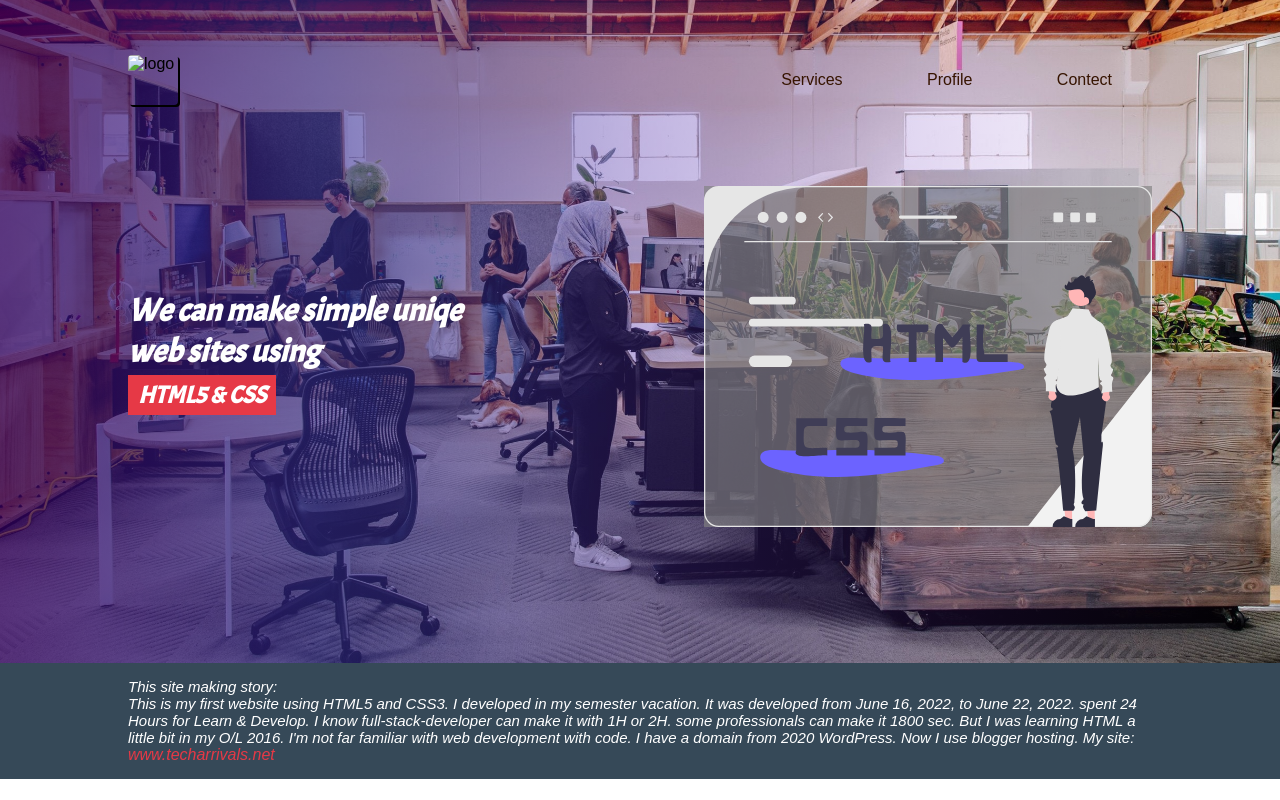
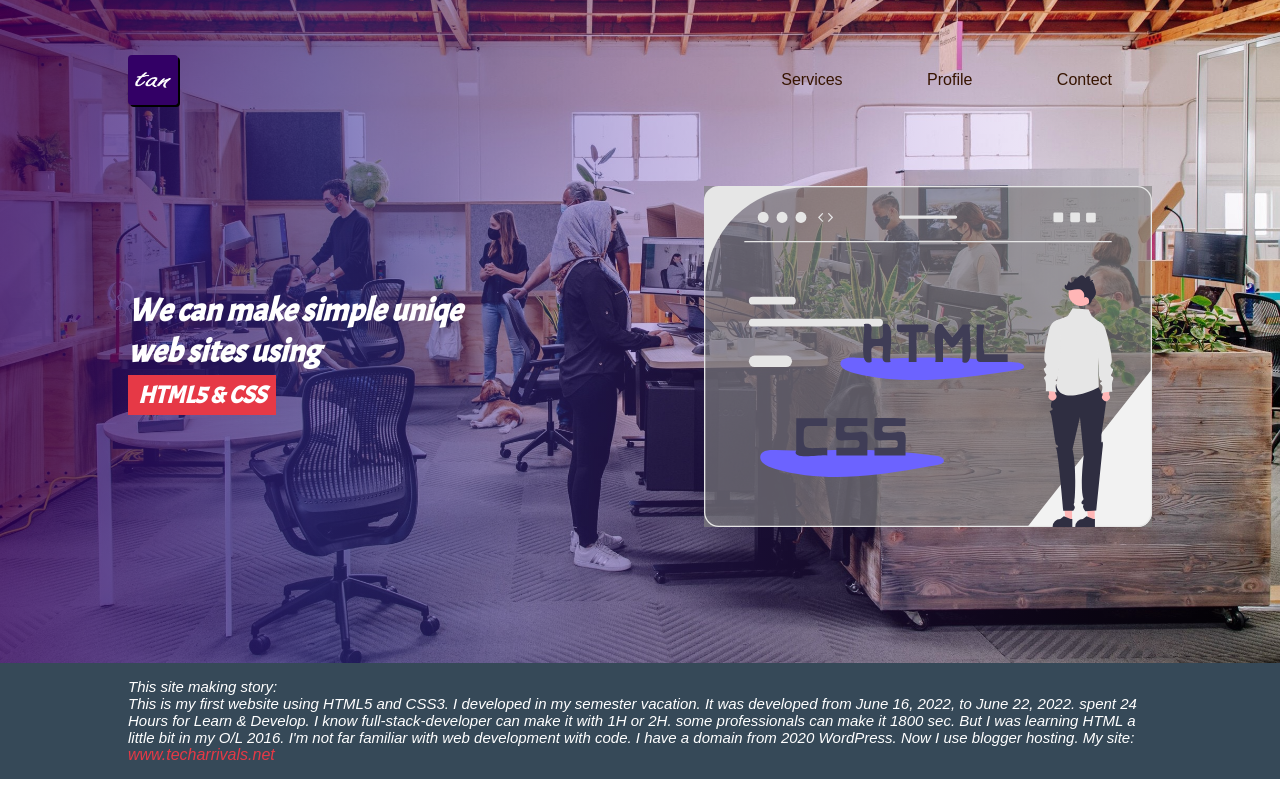
Before and after one commit to Aneekq/First-web-dev, a plain HTML site: page index.html in a window 1280 px wide. Drawn offline with Linux system fonts and the light colour scheme.

Commit message:
Update index.html

```diff
--- a/index.html
+++ b/index.html
@@ -4,14 +4,14 @@
     <title>IT Solutions & Services Company</title>
 <meta name="viewport" content="width=device-width, initial-scale=1">
 <link href="https://fonts.googleapis.com/css?family=Montserrat:400,500,600,700%7COpen+Sans&display=swap" />
-<link rel="shortcut icon" href="C:\Users\LENOVO\OneDrive\Desktop\tan company\tanetwork site\tan logo.png">
+<link rel="shortcut icon" href="tan logo.png">
 <link rel="stylesheet" href="./css/home.css">
 
 </head>
 <body>
   <div class="wrapper">
     <header>
-      <img class="logo" src="/image/tan logo.png" width="50px" height="50px" alt="logo">
+      <img class="logo" src="tan logo.png" width="50px" height="50px" alt="logo">
       <!--<a id="t-1" hidden>Tanetwork</a>-->
       <nav>
         <ul>
```
